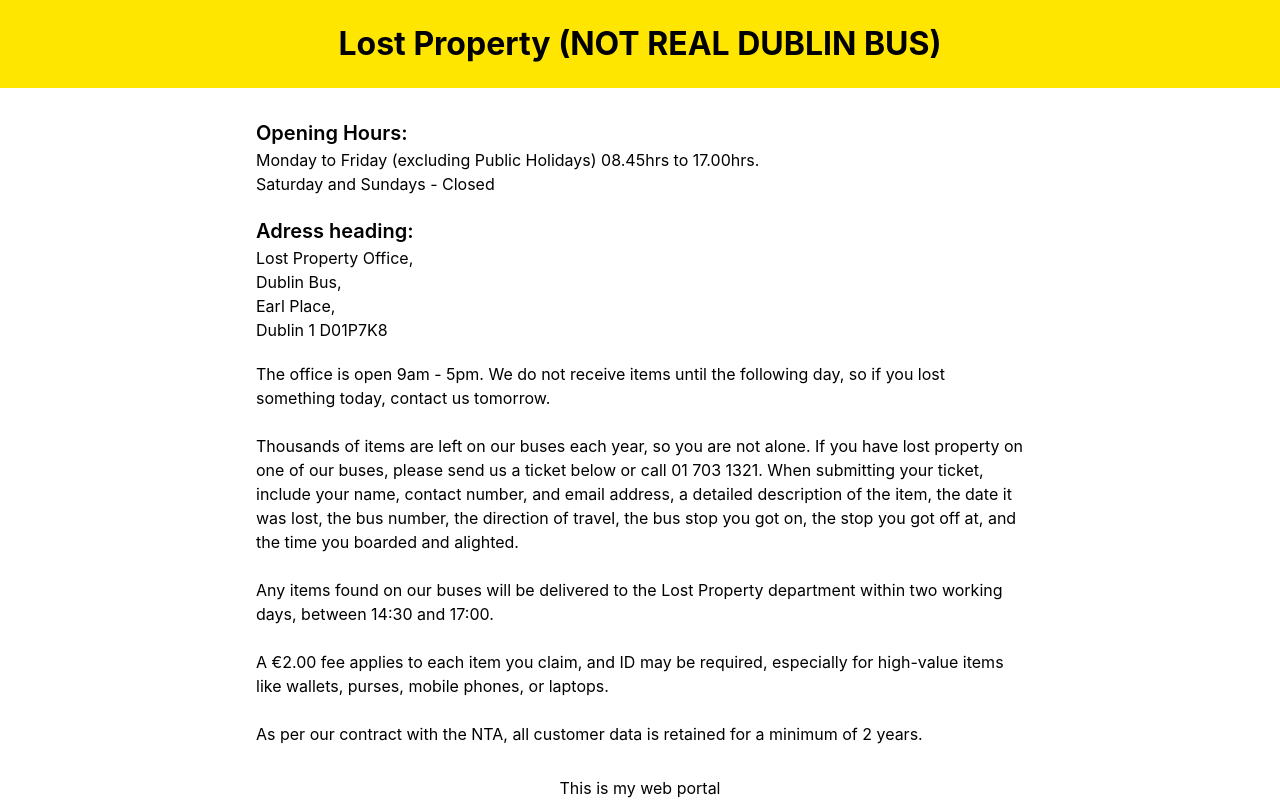
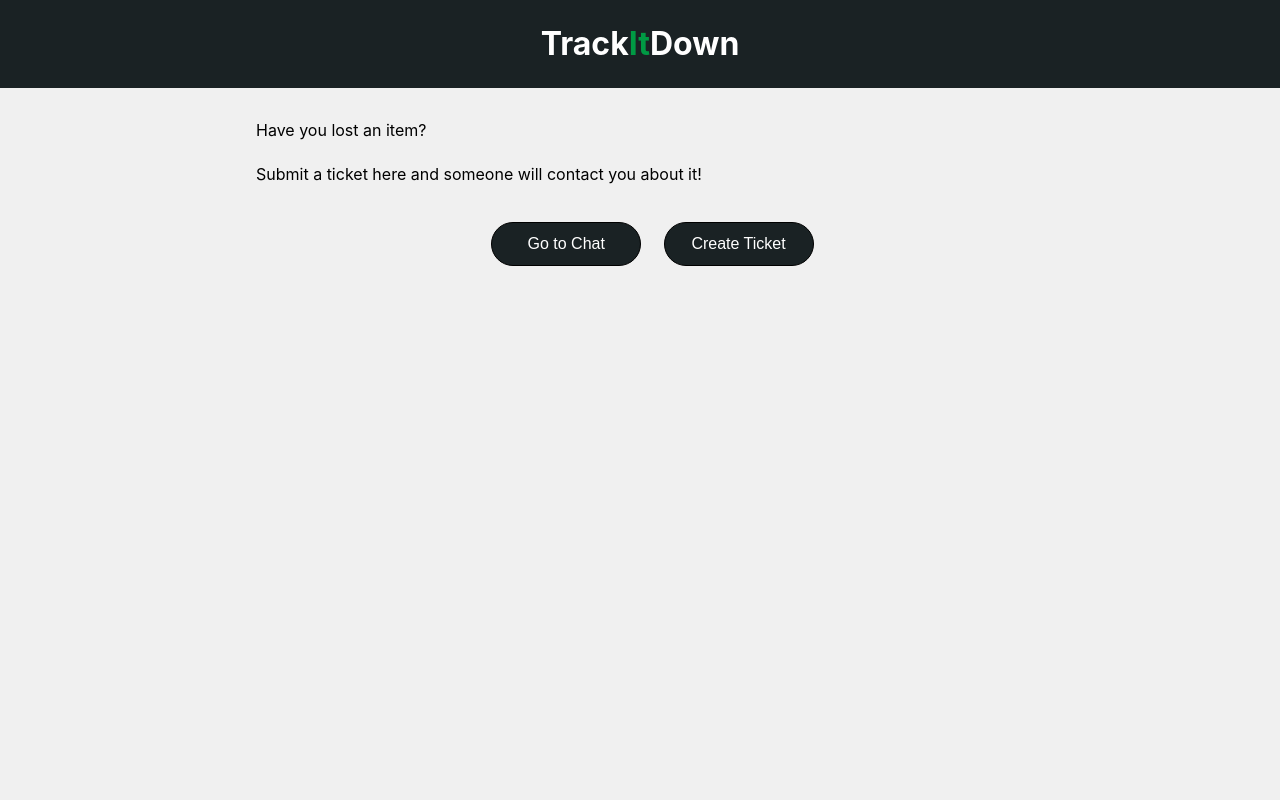
Before and after one commit to KevinG2001/LostAndFound_System, a React (Vite) app in the folder webPortal/: page / in a window 1280 px wide. Shown: the top 800 px of the page. Built offline with nearby package versions, Linux system fonts and the light colour scheme.

Commit message:
Updated webportal look

```diff
--- a/webPortal/src/App.tsx
+++ b/webPortal/src/App.tsx
@@ -8,6 +8,7 @@ import Style from "./styles/home.module.scss";
 function App() {
   const [ticketId, setTicketId] = useState<string | null>(null);
   const [inputTicketId, setInputTicketId] = useState<string>("");
+  const [view, setView] = useState<"initial" | "reopen" | "create">("initial");
 
   const handleTicketCreated = (id: string) => {
     setTicketId(id);
@@ -15,6 +16,8 @@ function App() {
 
   const handleResetTicket = () => {
     setTicketId(null);
+    setInputTicketId("");
+    setView("initial");
   };
 
   const handleTicketIdChange = (e: React.ChangeEvent<HTMLInputElement>) => {
@@ -30,20 +33,28 @@ function App() {
   return (
     <div className={Style.container}>
       <About />
-      <div>This is my web portal</div>
       <div>
         {ticketId ? (
           <div>
-            <button
-              onClick={handleResetTicket}
-              style={{ marginBottom: "10px" }}
-            >
-              Create New Ticket
+            <button onClick={handleResetTicket} className={Style.btn}>
+              Back to Menu
             </button>
             <TicketChat ticketId={ticketId} />
           </div>
         ) : (
-          <div>
+          <>
+            {view === "initial" && (
+              <div className={Style.btnWrapper}>
+                <button onClick={() => setView("reopen")} className={Style.btn}>
+                  Go to Chat
+                </button>
+                <button onClick={() => setView("create")} className={Style.btn}>
+                  Create Ticket
+                </button>
+              </div>
+            )}
+
+            {view === "reopen" && (
               <div>
                 <h3>Reopen Your Ticket</h3>
                 <input
@@ -54,9 +65,29 @@ function App() {
                   style={{ marginRight: "10px" }}
                 />
                 <button onClick={handleTicketIdSubmit}>Reopen Ticket</button>
+                <div>
+                  <button
+                    onClick={() => setView("initial")}
+                    className={Style.btn}
+                  >
+                    Back
+                  </button>
                 </div>
+              </div>
+            )}
+
+            {view === "create" && (
+              <div>
                 <Contact onTicketCreated={handleTicketCreated} />
+                <button
+                  onClick={() => setView("initial")}
+                  className={Style.btn}
+                >
+                  Back
+                </button>
               </div>
+            )}
+          </>
         )}
       </div>
     </div>
--- a/webPortal/src/components/About.tsx
+++ b/webPortal/src/components/About.tsx
@@ -4,53 +4,14 @@ function About() {
   return (
     <>
       <div className={Styles.container}>
-        <div className={Styles.header}>Lost Property (NOT REAL DUBLIN BUS)</div>
+        <div className={Styles.header}>
+          Track<span className={Styles.highlight}>It</span>Down
+        </div>
         <div className={Styles.wrapper}>
           <div className={Styles.contentWrapper}>
+            <div className={Styles.para}>Have you lost an item?</div>
             <div className={Styles.para}>
-              <div className={Styles.subHeader}>Opening Hours:</div>
-              <div>
-                Monday to Friday (excluding Public Holidays) 08.45hrs to
-                17.00hrs. <br />
-                Saturday and Sundays - Closed
-              </div>
-            </div>
-            <div className={Styles.para}>
-              <div className={Styles.subHeader}>Adress heading:</div>
-              <div>
-                Lost Property Office, <br />
-                Dublin Bus, <br />
-                Earl Place, <br />
-                Dublin 1 D01P7K8
-              </div>
-            </div>
-            <div className={Styles.para}>
-              The office is open 9am - 5pm. We do not receive items until the
-              following day, so if you lost something today, contact us
-              tomorrow.
-              <br />
-              <br />
-              Thousands of items are left on our buses each year, so you are not
-              alone. If you have lost property on one of our buses, please send
-              us a ticket below or call 01 703 1321. When submitting your
-              ticket, include your name, contact number, and email address, a
-              detailed description of the item, the date it was lost, the bus
-              number, the direction of travel, the bus stop you got on, the stop
-              you got off at, and the time you boarded and alighted.
-              <br />
-              <br />
-              Any items found on our buses will be delivered to the Lost
-              Property department within two working days, between 14:30 and
-              17:00.
-              <br />
-              <br />
-              A €2.00 fee applies to each item you claim, and ID may be
-              required, especially for high-value items like wallets, purses,
-              mobile phones, or laptops.
-              <br />
-              <br />
-              As per our contract with the NTA, all customer data is retained
-              for a minimum of 2 years.
+              Submit a ticket here and someone will contact you about it!
             </div>
           </div>
         </div>
--- a/webPortal/src/components/Contact.tsx
+++ b/webPortal/src/components/Contact.tsx
@@ -1,3 +1,4 @@
+import { useState } from "react";
 import useContactForm from "../util/useContactForm";
 import Styles from "../styles/contact.module.scss";
 
@@ -15,10 +16,16 @@ const Contact = ({
     handleSubmit,
   } = useContactForm();
 
+  const [newTicketId, setNewTicketId] = useState<string | null>(null);
+
   const handleSubmitWithCallback = async () => {
     const responseId = await handleSubmit();
     if (responseId) {
-      onTicketCreated(responseId);
+      setNewTicketId(responseId);
+
+      setTimeout(() => {
+        onTicketCreated(responseId);
+      }, 3000);
     }
   };
 
@@ -127,7 +134,14 @@ const Contact = ({
 
       {/* Error or Success Messages */}
       {error && <div className={Styles.error}>{error}</div>}
-      {successMessage && <div className={Styles.success}>{successMessage}</div>}
+
+      {successMessage && newTicketId && (
+        <div className={Styles.success}>
+          {successMessage}
+          <br />
+          <strong>Opening your chat now...</strong>
+        </div>
+      )}
     </div>
   );
 };
--- a/webPortal/src/index.css
+++ b/webPortal/src/index.css
@@ -11,4 +11,5 @@
 
 body {
   margin: 0;
+  background-color: #f0f0f0;
 }
--- a/webPortal/src/styles/about.module.scss
+++ b/webPortal/src/styles/about.module.scss
@@ -1,7 +1,10 @@
+@use "../styles/variables/colours.scss" as *;
+
 .container {
   display: flex;
   flex-direction: column;
-  background-color: #ffe600;
+  background-color: $primary-bg-colour;
+
   width: 100%;
 
   .header {
@@ -10,10 +13,14 @@
     width: 100%;
     padding: 20px 0;
     font-weight: bold;
+    color: white;
     font-size: 32px;
   }
 }
 
+.highlight {
+  color: $primary-colour;
+}
 .wrapper {
   background-color: white;
   width: 100%;
@@ -21,9 +28,11 @@
   flex-direction: column;
   justify-content: center;
   align-items: center;
+  background-color: #f0f0f0;
   .contentWrapper {
     width: 60%;
     padding: 20px 0px;
+
     .subHeader {
       font-weight: 600;
       font-size: 20px;
--- a/webPortal/src/styles/home.module.scss
+++ b/webPortal/src/styles/home.module.scss
@@ -1,3 +1,5 @@
+@use "../styles/variables/colours.scss" as *;
+
 .container {
   display: flex;
   flex-direction: column;
@@ -6,3 +8,27 @@
   width: 100%;
   height: 100%;
 }
+
+.btnWrapper {
+  display: flex;
+  gap: 10px;
+  width: 100%;
+}
+
+.btn {
+  padding: 12px 16px;
+  margin: 2%;
+  border-radius: 25px;
+  border: 1px solid black;
+  cursor: pointer;
+  background-color: $primary-bg-colour;
+  color: white;
+  font-size: 16px;
+  display: inline-block;
+  min-width: 150px;
+
+  &:hover {
+    background-color: $primary-colour;
+    transition: ease-in-out 0.3s;
+  }
+}
--- /dev/null
+++ b/webPortal/src/styles/variables/colours.scss
@@ -0,0 +1,46 @@
+// Primary Colors
+$primary-colour: #009a44;
+$secondary-colour: #003865;
+$accent-colour: #ffd700;
+
+// Text Colors
+$primary-text-colour: #333333;
+$secondary-text-colour: #666666;
+$tiertiary-text-colour: #fff;
+
+$claimed-colour: #22a03f;
+$unclaimed-colour: #1260a0;
+$expired-colour: #ff0000;
+$tocollect-colour: #27dbcc;
+
+// Background Colors
+$primary-bg-colour: #1a2224;
+$secondary-bg-colour: #f0f0f0;
+$tiertiary-bg-colour: #ffffff;
+
+// Button Colors
+$button-bg-colour: #222d31;
+$button-text-colour: #ffffff;
+$button-hover-bg-colour: #009a44;
+
+// Link Colors
+$link-colour: #007acc;
+$link-hover-colour: #005b84;
+
+// Borders/Dividers
+$border-colour: #d1d1d1;
+
+// Footer Colors
+$footer-bg-colour: #003865;
+$footer-text-colour: #ffffff;
+
+// Form Input Colors
+$form-input-bg-colour: #ffffff;
+$form-input-border-colour: #e8e8e8;
+
+:export {
+  claimedColour: #22a03f;
+  unclaimedColour: #f1aa0f;
+  expiredColour: #ff0000;
+  tocollectColour: #27dbcc;
+}
--- /dev/null
+++ b/webPortal/src/types/message.ts
@@ -0,0 +1,5 @@
+export interface Message {
+  sender: string;
+  message: string;
+  timestamp: string;
+}
--- a/webPortal/src/util/useContactForm.tsx
+++ b/webPortal/src/util/useContactForm.tsx
@@ -12,6 +12,12 @@ const useContactForm = () => {
     status: "Open",
     dateLost: "",
     dateCreated: "",
+    messages: [],
+    contactInfo: {
+      name: "",
+      email: "",
+      phone: "",
+    },
   });
 
   const [isSubmitting, setIsSubmitting] = useState(false);
@@ -67,6 +73,12 @@ const useContactForm = () => {
         status: "Open",
         dateLost: "",
         dateCreated: "",
+        messages: [],
+        contactInfo: {
+          name: "",
+          email: "",
+          phone: "",
+        },
       });
 
       return responseData.ticketId;
--- a/webPortal/src/util/useTicketMessage.tsx
+++ b/webPortal/src/util/useTicketMessage.tsx
@@ -1,21 +1,11 @@
 import { useState, useCallback } from "react";
+import { Message } from "../types/message";
+import { Ticket } from "../types/ticket";
 
-interface Message {
-  sender: string;
-  message: string;
-  timestamp: string;
-}
-
-interface UseTicketMessagesResult {
-  messages: Message[];
-  customerName: string | null;
-  error: string | null;
-  fetchMessages: () => Promise<void>;
-}
-
-const useTicketMessages = (ticketId: string): UseTicketMessagesResult => {
+const useTicketMessages = (ticketId: string) => {
   const [messages, setMessages] = useState<Message[]>([]);
   const [customerName, setCustomerName] = useState<string | null>(null);
+  const [description, setDescription] = useState<string | null>(null);
   const [error, setError] = useState<string | null>(null);
 
   const fetchMessages = useCallback(async () => {
@@ -25,9 +15,10 @@ const useTicketMessages = (ticketId: string): UseTicketMessagesResult => {
       );
       if (!response.ok) throw new Error("Failed to fetch messages");
 
-      const ticket = await response.json();
+      const ticket: Ticket = await response.json();
       setMessages(ticket.messages || []);
       setCustomerName(ticket.contactInfo?.name || "User");
+      setDescription(ticket.description || null);
       setError(null);
     } catch (err: any) {
       console.error("Error fetching messages:", err.message);
@@ -35,7 +26,7 @@ const useTicketMessages = (ticketId: string): UseTicketMessagesResult => {
     }
   }, [ticketId]);
 
-  return { messages, customerName, error, fetchMessages };
+  return { messages, customerName, description, error, fetchMessages };
 };
 
 export default useTicketMessages;
```
Also changed, not shown: webPortal/src/components/TicketChat.tsx (+15 -14 lines), webPortal/src/types/ticket.ts (+10 -0 lines). Lines whose indentation alone changed are shown as unchanged.
